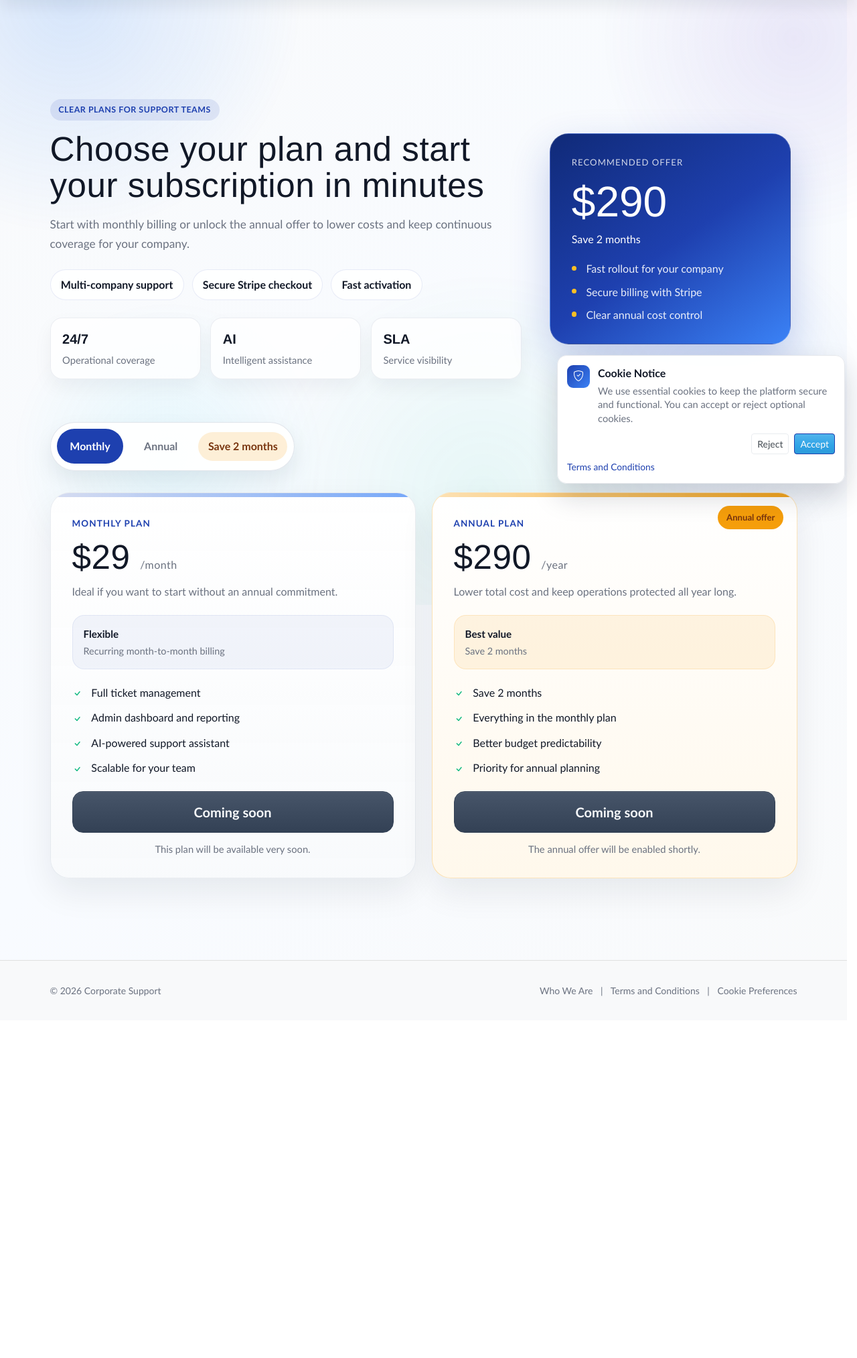
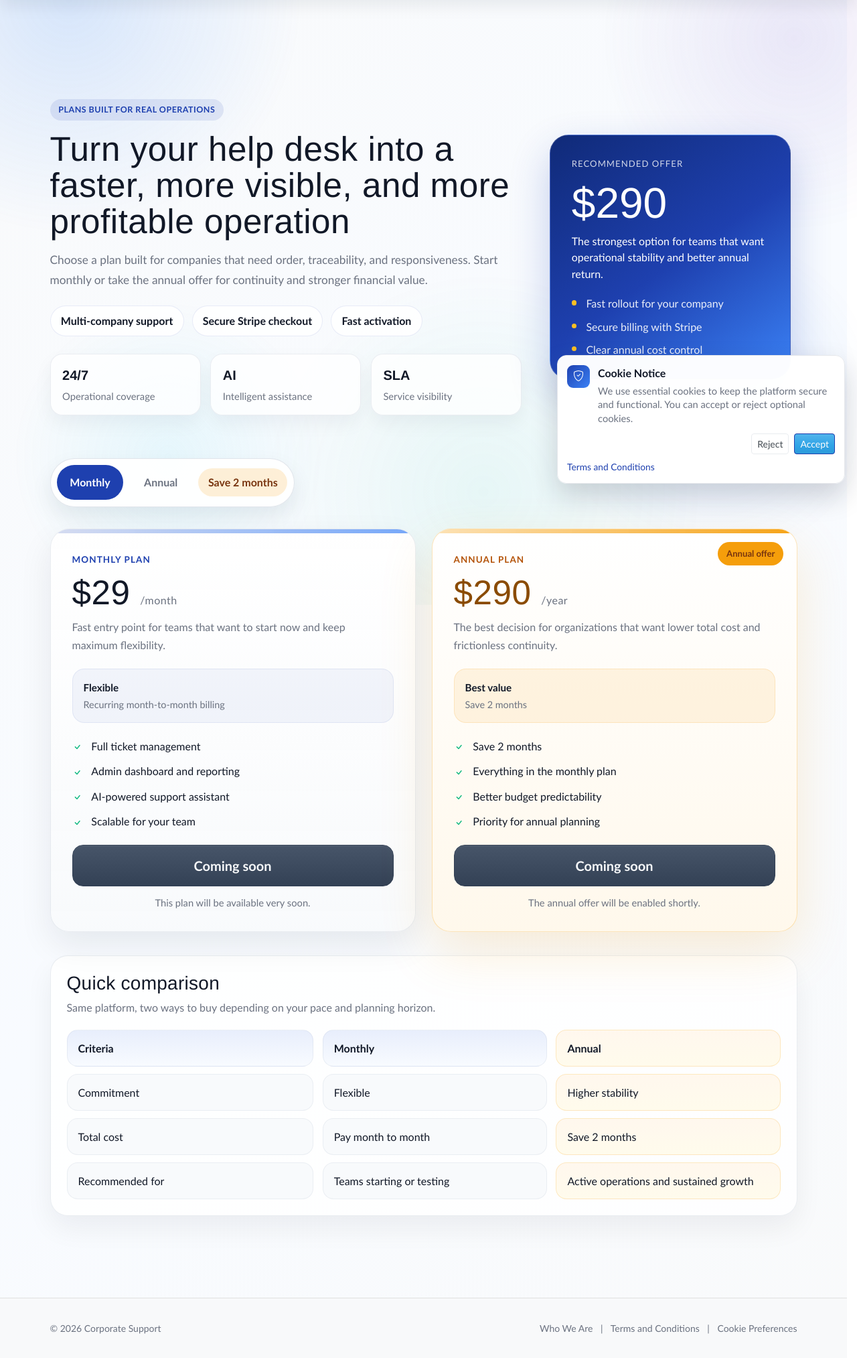
Before and after one commit to bryanzs1/sistema-soporte-tecnico, a Flask app: page /pricing in a window 1280 px wide. Shown: the part 58-2085 px from the top of the page at 67% size. Before the commit the page ends 1545 px from the top, so only its background shows below. Run offline with Flask 3, Linux system fonts and the light colour scheme; some libraries are stand-ins or nearby versions.

Commit message:
Polish pricing copy and add plan comparison

```diff
--- a/app/static/style.css
+++ b/app/static/style.css
@@ -365,6 +365,7 @@
 .plan-card-featured {
     background: linear-gradient(180deg, rgba(255, 255, 255, 0.96), rgba(255, 248, 235, 0.96));
     border-color: rgba(245, 158, 11, 0.28);
+    box-shadow: 0 30px 80px rgba(245, 158, 11, 0.16);
 }
 
 .plan-card::after {
@@ -378,6 +379,14 @@
 
 .plan-card-featured::after {
     background: linear-gradient(90deg, rgba(245, 158, 11, 0.3), rgba(245, 158, 11, 0.95));
+}
+
+.plan-card-featured .plan-card-header h2 {
+    color: #8a4b00;
+}
+
+.plan-card-featured .plan-tier {
+    color: #b45309;
 }
 
 .plan-ribbon {
@@ -548,6 +557,58 @@
     text-align: center;
 }
 
+.pricing-compare {
+    margin-top: 2.2rem;
+    padding: 1.5rem;
+    border-radius: 26px;
+    background: rgba(255, 255, 255, 0.82);
+    border: 1px solid rgba(148, 163, 184, 0.2);
+    box-shadow: 0 18px 42px rgba(15, 23, 42, 0.06);
+}
+
+.pricing-compare-header h3 {
+    margin: 0;
+    font-family: var(--font-heading);
+    color: var(--color-text-primary);
+}
+
+.pricing-compare-header p {
+    margin: 0.45rem 0 0;
+    color: var(--color-text-secondary);
+}
+
+.pricing-compare-table {
+    margin-top: 1.25rem;
+    display: grid;
+    gap: 0.65rem;
+}
+
+.pricing-compare-row {
+    display: grid;
+    grid-template-columns: 1.1fr 1fr 1fr;
+    gap: 0.85rem;
+    align-items: stretch;
+}
+
+.pricing-compare-row > div {
+    padding: 0.95rem 1rem;
+    border-radius: 16px;
+    background: #f8fafc;
+    color: var(--color-text-primary);
+    border: 1px solid rgba(148, 163, 184, 0.14);
+    line-height: 1.45;
+}
+
+.pricing-compare-head > div {
+    background: linear-gradient(180deg, #e8eefc, #f8fbff);
+    font-weight: 800;
+}
+
+.pricing-compare-row > div:last-child {
+    background: linear-gradient(180deg, rgba(255, 247, 237, 0.95), rgba(255, 251, 235, 0.95));
+    border-color: rgba(245, 158, 11, 0.2);
+}
+
 @media (max-width: 991.98px) {
     .pricing-metrics,
     .pricing-hero-inner,
@@ -557,6 +618,10 @@
 
     .pricing-hero {
         padding-top: 7.5rem;
+    }
+
+    .pricing-compare-row {
+        grid-template-columns: 1fr;
     }
 }
 
--- a/app/templates/pricing.html
+++ b/app/templates/pricing.html
@@ -7,10 +7,10 @@
 <section class="pricing-hero">
   <div class="container pricing-hero-inner">
     <div class="pricing-copy">
-      <span class="pricing-eyebrow">{{ 'Planes claros para equipos de soporte' if is_es else 'Clear plans for support teams' }}</span>
-      <h1>{{ 'Elige tu plan y activa tu suscripción en minutos' if is_es else 'Choose your plan and start your subscription in minutes' }}</h1>
+      <span class="pricing-eyebrow">{{ 'Planes diseñados para operación real' if is_es else 'Plans built for real operations' }}</span>
+      <h1>{{ 'Convierte tu mesa de ayuda en una operación más rápida, visible y rentable' if is_es else 'Turn your help desk into a faster, more visible, and more profitable operation' }}</h1>
       <p>
-        {{ 'Empieza con facturación mensual o desbloquea la oferta anual para reducir costos y mantener cobertura continua para tu empresa.' if is_es else 'Start with monthly billing or unlock the annual offer to lower costs and keep continuous coverage for your company.' }}
+        {{ 'Elige un plan pensado para empresas que necesitan orden, trazabilidad y capacidad de respuesta. Empieza mensual o aprovecha la oferta anual para asegurar continuidad y mejor valor financiero.' if is_es else 'Choose a plan built for companies that need order, traceability, and responsiveness. Start monthly or take the annual offer for continuity and stronger financial value.' }}
       </p>
       <div class="pricing-badges">
         <span>{{ 'Soporte multiempresa' if is_es else 'Multi-company support' }}</span>
@@ -36,7 +36,7 @@
       <div class="pricing-panel-card">
         <div class="pricing-panel-label">{{ 'Oferta recomendada' if is_es else 'Recommended offer' }}</div>
         <div class="pricing-panel-price">{{ annual_price_display }}</div>
-        <p>{{ annual_offer_text }}</p>
+        <p>{{ 'La opción más sólida para equipos que quieren estabilidad operativa y mejor retorno anual.' if is_es else 'The strongest option for teams that want operational stability and better annual return.' }}</p>
         <ul class="pricing-panel-points">
           <li>{{ 'Implementación rápida para tu empresa' if is_es else 'Fast rollout for your company' }}</li>
           <li>{{ 'Facturación segura con Stripe' if is_es else 'Secure billing with Stripe' }}</li>
@@ -63,7 +63,7 @@
         <div class="plan-card-header">
           <span class="plan-tier">{{ 'Plan mensual' if is_es else 'Monthly plan' }}</span>
           <h2>{{ monthly_price_display }} <small>{{ '/mes' if is_es else '/month' }}</small></h2>
-          <p>{{ 'Ideal si quieres empezar sin compromiso anual.' if is_es else 'Ideal if you want to start without an annual commitment.' }}</p>
+          <p>{{ 'Entrada rápida para equipos que quieren comenzar ahora y mantener máxima flexibilidad.' if is_es else 'Fast entry point for teams that want to start now and keep maximum flexibility.' }}</p>
         </div>
         <div class="plan-summary-row">
           <div class="plan-summary-box">
@@ -103,7 +103,7 @@
         <div class="plan-card-header">
           <span class="plan-tier">{{ 'Plan anual' if is_es else 'Annual plan' }}</span>
           <h2>{{ annual_price_display }} <small>{{ '/año' if is_es else '/year' }}</small></h2>
-          <p>{{ 'Reduce el costo total y mantén la operación protegida todo el año.' if is_es else 'Lower total cost and keep operations protected all year long.' }}</p>
+          <p>{{ 'La mejor decisión para organizaciones que quieren menor costo total y continuidad sin fricción.' if is_es else 'The best decision for organizations that want lower total cost and frictionless continuity.' }}</p>
         </div>
         <div class="plan-summary-row">
           <div class="plan-summary-box plan-summary-box-accent">
@@ -135,6 +135,35 @@
         </div>
       </article>
     </div>
+
+    <section class="pricing-compare" aria-label="{{ 'Comparación de planes' if is_es else 'Plan comparison' }}">
+      <div class="pricing-compare-header">
+        <h3>{{ 'Comparación rápida' if is_es else 'Quick comparison' }}</h3>
+        <p>{{ 'Misma plataforma, dos formas de contratar según tu ritmo y horizonte de planificación.' if is_es else 'Same platform, two ways to buy depending on your pace and planning horizon.' }}</p>
+      </div>
+      <div class="pricing-compare-table">
+        <div class="pricing-compare-row pricing-compare-head">
+          <div>{{ 'Criterio' if is_es else 'Criteria' }}</div>
+          <div>{{ 'Mensual' if is_es else 'Monthly' }}</div>
+          <div>{{ 'Anual' if is_es else 'Annual' }}</div>
+        </div>
+        <div class="pricing-compare-row">
+          <div>{{ 'Compromiso' if is_es else 'Commitment' }}</div>
+          <div>{{ 'Flexible' if is_es else 'Flexible' }}</div>
+          <div>{{ 'Mayor estabilidad' if is_es else 'Higher stability' }}</div>
+        </div>
+        <div class="pricing-compare-row">
+          <div>{{ 'Costo total' if is_es else 'Total cost' }}</div>
+          <div>{{ 'Pago mes a mes' if is_es else 'Pay month to month' }}</div>
+          <div>{{ annual_offer_text }}</div>
+        </div>
+        <div class="pricing-compare-row">
+          <div>{{ 'Recomendado para' if is_es else 'Recommended for' }}</div>
+          <div>{{ 'Equipos en arranque o prueba' if is_es else 'Teams starting or testing' }}</div>
+          <div>{{ 'Operaciones activas y crecimiento sostenido' if is_es else 'Active operations and sustained growth' }}</div>
+        </div>
+      </div>
+    </section>
 
     {% if current_user.is_authenticated and current_user.is_admin() and (not has_monthly_price or not has_annual_price) %}
     <div class="pricing-footnote">
```
